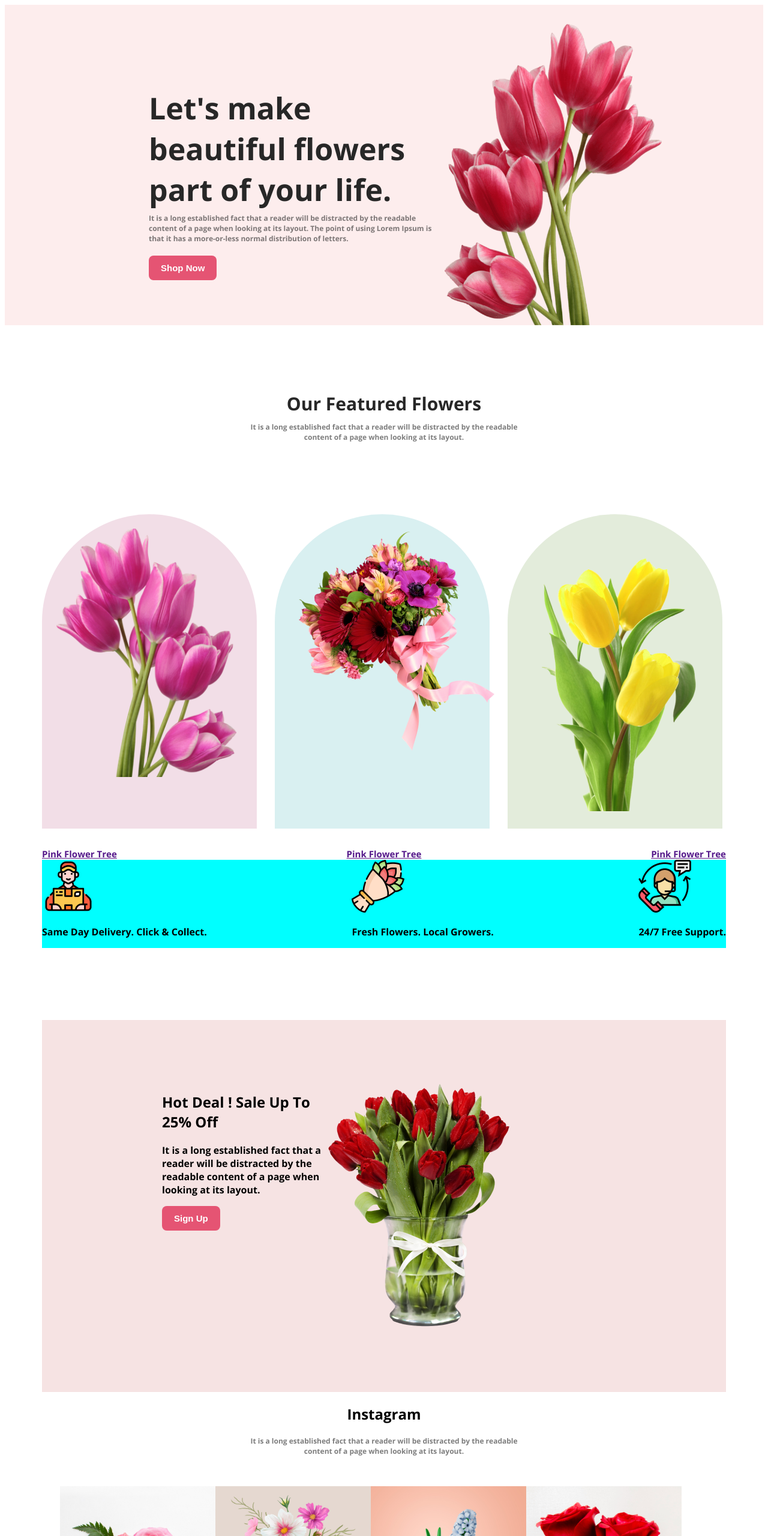
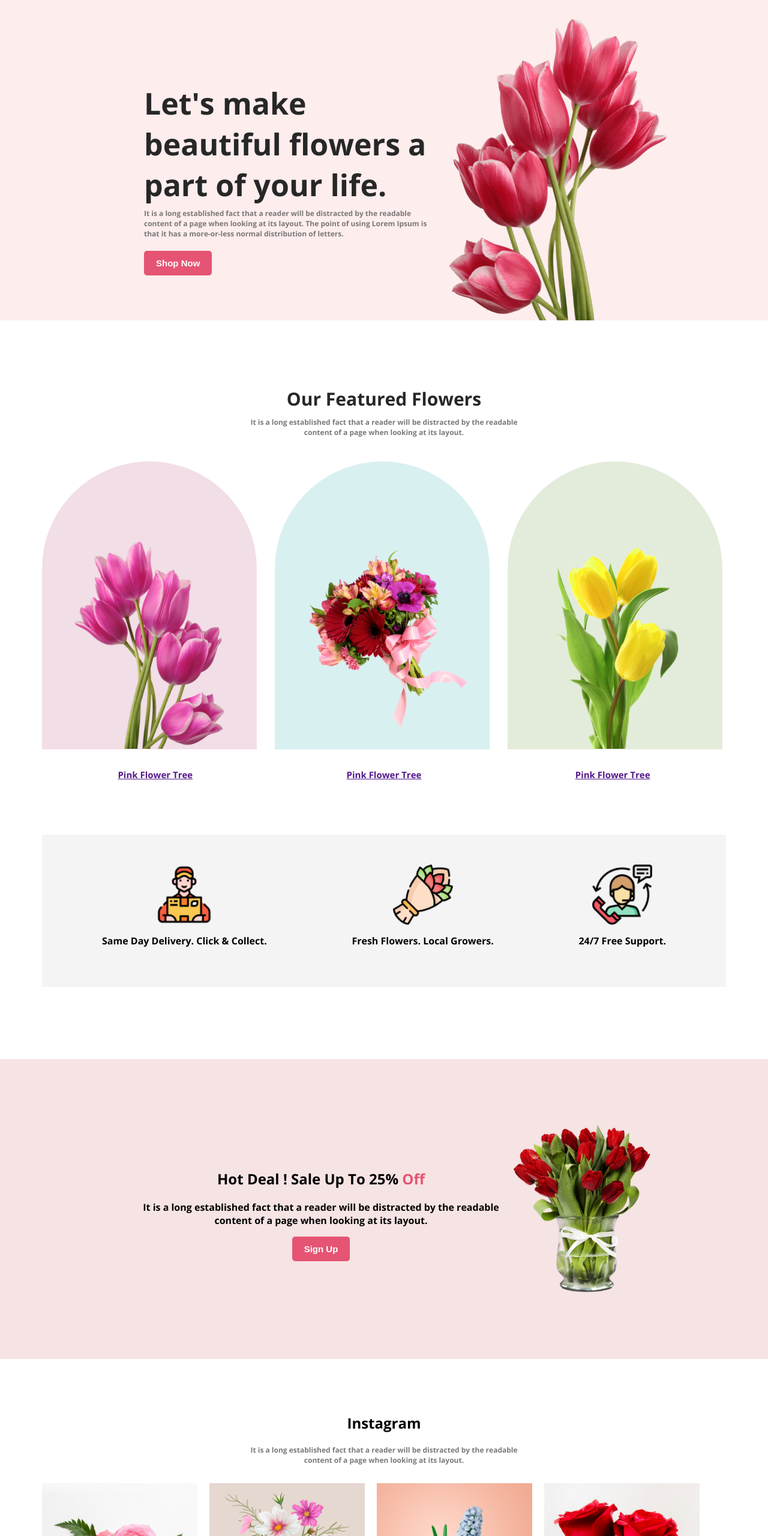
Before and after one commit to ayeshaalpona/flower-assignment-repo, a plain HTML site: page index.html in a window 1280 px wide. Shown: the top 2560 px of the page at 60% size. Drawn offline with nearby package versions, Linux system fonts and the light colour scheme.

Commit message:
all section done

```diff
--- a/index.html
+++ b/index.html
@@ -1,48 +1,60 @@
 <!DOCTYPE html>
 <html lang="en">
-
   <head>
-    <meta charset="UTF-8">
-    <meta name="viewport" content="width=device-width, initial-scale=1.0">
+    <meta charset="UTF-8" />
+    <meta name="viewport" content="width=device-width, initial-scale=1.0" />
     <title>Flower Garden Project</title>
-    <link rel="preconnect" href="https://fonts.googleapis.com">
-    <link rel="preconnect" href="https://fonts.gstatic.com" crossorigin>
-    <link href="https://fonts.googleapis.com/css2?family=Open+Sans:wght@700;800&display=swap" rel="stylesheet">
-    <link rel="stylesheet" href="styles/index.css">
+    <link rel="preconnect" href="https://fonts.googleapis.com" />
+    <link rel="preconnect" href="https://fonts.gstatic.com" crossorigin />
+    <link
+      href="https://fonts.googleapis.com/css2?family=Open+Sans:wght@700;800&display=swap"
+      rel="stylesheet"
+    />
+    <link rel="stylesheet" href="styles/index.css" />
   </head>
 
   <body>
+    <!-- Header section -->
     <header class="header">
       <div class="banner">
         <div class="header-title">
-                <h1 class="header-section">Let's make beautiful flowers part of your life.</h1>
-                <p class="para-section">It is a long established fact that a reader will be distracted by the readable
-                    content of a page when looking at its layout. The point of using Lorem Ipsum is that it has a
-                    more-or-less normal distribution of letters.</p>
+          <h1 class="header-section">
+            Let's make beautiful flowers a part of your life.
+          </h1>
+          <p class="para-section">
+            It is a long established fact that a reader will be distracted by
+            the readable content of a page when looking at its layout. The point
+            of using Lorem Ipsum is that it has a more-or-less normal
+            distribution of letters.
+          </p>
           <button class="btn-primary">Shop Now</button>
         </div>
-            <img class="img-title" src="image/pngwing 10.png" alt="">
+        <img class="img-title" src="image/pngwing 10.png" alt="" />
       </div>
     </header>
+    <!-- Header section -->
+
+    <!-- Main section -->
     <main>
       <section>
         <div class="our">
           <h4 class="our-section">Our Featured Flowers</h4>
-                <p class="para-section">It is a long established fact that a reader will be distracted by the readable
-                    <br> content of a page when looking at its layout.</p>
+          <p class="para-section">
+            It is a long established fact that a reader will be distracted by
+            the readable <br />
+            content of a page when looking at its layout.
+          </p>
         </div>
         <div>
           <div class="our-feature-container">
             <div id="feature-id" class="feature">
-                        <img class="feature-img" src="image/pngwing 6.png" alt="">
-
+              <img class="feature-img" src="image/pngwing 6.png" alt="" />
             </div>
             <div id="feature-id-1" class="feature">
-                        <img src="image/pngwing 5.png" alt="">
+              <img src="image/pngwing 5.png" alt="" class="feature-img2" />
             </div>
             <div id="feature-id-2" class="feature">
-                        <img src="image/pngwing 7.png" alt="">
-
+              <img src="image/pngwing 7.png" alt="" class="feature-img3" />
             </div>
           </div>
           <div class="tree-section">
@@ -60,44 +72,56 @@
       <!-- other section -->
       <section>
         <div class="icon-bar">
-               <div>
-                <img src="image/Group 57.png" alt="">
+          <div class="icon-div">
+            <img src="image/Group 57.png" alt="" class="icon-img" />
             <p>Same Day Delivery. Click & Collect.</p>
           </div>
-               <div>
-                <img src="image/Group 58.png" alt="">
+          <div class="icon-div">
+            <img src="image/Group 58.png" alt="" class="icon-img" />
             <p>Fresh Flowers. Local Growers.</p>
           </div>
-               <div>
-                <img src="image/Group 59.png" alt="">
+          <div class="icon-div">
+            <img src="image/Group 59.png" alt="" class="icon-img" />
             <p>24/7 Free Support.</p>
           </div>
         </div>
       </section>
+</main>
 
       <!-- hot deal section -->
       <section>
         <div class="hot-deal">
           <div class="hot-deal-title">
-                    <h1>Hot Deal ! Sale Up To 25% Off</h1>
-                    <p>It is a long established fact that a reader will be distracted by the readable content of a page when looking at its layout.</p>
+            <div>
+              <h1>Hot Deal ! Sale Up To 25% <span style="color:  #E55473">Off</span></h1>
+              <p>
+                It is a long established fact that a reader will be distracted
+                by the readable <br> content of a page when looking at its layout.
+              </p>
+            </div>
             <button class="btn-primary">Sign Up</button>
           </div>
-                <img src="image/pngwing 8.png" alt="">
+          <img src="image/pngwing 8.png" alt="" class="hot-img" />
         </div>
       </section>
 
+      <!-- main section again -->
+      <main>
       <!-- instagram section-->
       <section>
         <div class="inst">
           <h1 class="inst-heading">Instagram</h1>
-                <p class="para-section">It is a long established fact that a reader will be distracted by the readable <br> content of a page when looking at its layout.</p>
+          <p class="para-section">
+            It is a long established fact that a reader will be distracted by
+            the readable <br />
+            content of a page when looking at its layout.
+          </p>
         </div>
         <div id="img">
-                <img src="image/Flower 01.png" alt="">
-                <img src="image/Rectangle 4.png" alt="">
-                <img src="image/Rectangle 5.png" alt="">
-                <img src="image/Rectangle 6.png" alt="">
+          <img src="image/Flower 01.png" alt="" />
+          <img src="image/Rectangle 4.png" alt="" />
+          <img src="image/Rectangle 5.png" alt="" />
+          <img src="image/Rectangle 6.png" alt="" />
         </div>
       </section>
       <!-- latest  section -->
@@ -106,19 +130,36 @@
           <h1 class="our-section">Get The Latest Deals</h1>
           <p class="para-section">$30 coupon for first shopping</p>
           <div class="input">
-                <input  class="input-field" placeholder="Enter Your Email here" type="text">
-                <button class="btn-primary">Subscribe</button>
+            <input
+              class="input-field"
+              placeholder="Enter Your Email here"
+              type="text"
+            />
+            <button class="btn-primary_ins">Subscribe</button>
           </div>
         </div>
       </section>
     </main>
-<footer  class="footer">
-<div  class="footer-title">
-    <h1 class="footer-heading">Flower<span style="color: antiquewhite;">Shop</span></h1>
-<p class="footer-para">It is a long established fact that a reader will be distracted by the readable <br> content of a page when looking at its layout.</p>
-<p style="color: rgb(82, 80, 80);"><small>&copy;2020-2023, FlowerShop.com.  All rights reserved</small> </p>
+    <!-- Main section -->
+
+    <!-- Footer section -->
+
+    <footer class="footer">
+      <div class="footer-title">
+        <h1 class="footer-heading">
+          Flower<span style="color: antiquewhite">Shop</span>
+        </h1>
+        <p class="footer-para">
+          It is a long established fact that a reader will be distracted by the
+          readable <br />
+          content of a page when looking at its layout.
+        </p>
+        <p style="color: rgb(82, 80, 80)">
+          <small>&copy;2020-2023, FlowerShop.com. All rights reserved</small>
+        </p>
       </div>
     </footer>
+
+    <!-- Footer section -->
   </body>
-
 </html>
--- a/styles/index.css
+++ b/styles/index.css
@@ -1,5 +1,6 @@
 body {
   font-family: "Open Sans", sans-serif;
+  margin: 0px;
 }
 
 .header {
@@ -16,6 +17,7 @@ border-right: 240px; */
 }
 .header-title {
   max-width: 500px;
+
 }
 .img-title {
   width: 400px;
@@ -25,16 +27,18 @@ border-right: 240px; */
   font-size: 50px;
   font-weight: 600;
   margin-bottom: 0px;
+  font-weight: bolder;
+
 }
 .para-section {
-  color: rgba(39, 39, 39, 0.6);
+  color: #7C7778;
   font-size: 12px;
   font-weight: 400;
   margin-top: 5px;
   margin-bottom: 20px;
 }
 .btn-primary {
-  border-radius: 8px;
+  border-radius: 5px;
   background: #e55473;
   color: #fff;
   font-size: 15px;
@@ -49,14 +53,14 @@ main {
   margin: 0 auto;
 }
 .our {
-  padding: 100px;
+  padding: 100px 100px 20px 100px;
   border-radius: 10px;
   text-align: center;
 }
 .our-section {
   color: #272727;
   font-size: 30px;
-  font-weight: 500;
+  font-weight: bold;
   margin-top: 10px;
   margin-bottom: 10px;
 }
@@ -71,9 +75,10 @@ main {
   display: flex;
   /* justify-content: center; */
   gap: 30px;
+  height: 480px;
 }
 .feature {
-  padding: 24px;
+  padding: 24px 24px 0px 24px;
   border-radius: 300px 300px 0px 0px;
   width: 310px;
 }
@@ -87,16 +92,29 @@ main {
   background: rgba(71, 125, 17, 0.15);
 }
 .feature-img {
+  width: 250px;
+  padding-top: 110px;
+  padding-left: 30px;
+}
+.feature-img2 {
   width: 300px;
+  padding-top: 120px;
+  padding-left: 20px;
+}
+.feature-img3 {
+  width: 250px;
+  padding-top: 80px;
+  padding-left: 30px;
 }
 .tree-section {
   display: flex;
-  justify-content: space-between;
+  justify-content: space-evenly;
   margin-top: 32px;
   color: #272727;
   text-align: center;
   font-size: 15px;
   font-weight: 700;
+  gap: 130px;
 }
 /* .links{
   display: flex;
@@ -104,42 +122,87 @@ main {
 } */
 /* other section */
 .icon-bar {
-  background-color: aqua;
+  background-color:#F4F4F4;
   display: flex;
   justify-content: space-between;
+  margin-top: 90px;
+  padding: 50px 100px 50px 100px;
+}
+.icon-div{
+  display: flex;
+  flex-direction: column;
+  justify-content: center;
+  align-items: center;
+}
+.icon-img{
+  width: 100px;
 }
 
 /* hot deal section */
 .hot-deal {
+
   display: flex;
   background-color: rgb(246, 227, 227);
-  padding: 100px 350px 100px 200px;
+  padding: 100px 150px 100px 200px;
   margin-top: 120px;
+  height: 300px;
+  align-items: center;
+  gap: 20px;
+  justify-content: center;
+}
+.hot-deal-title{
+  text-align: center;
+}
+.hot-img{
+  width: 240px;
+  height: 290px;
 }
 
 /* insta part */
 .inst {
   text-align: center;
+  margin-bottom: 30px;
+}
+.inst-heading{
+  margin-top: 90px;
 }
 #img {
   width: 300px;
   height: 300px;
   display: flex;
-  padding: 30px 30px 30px 30px;
+  /* padding: 0px 30px 30px 30px; */
+  gap: 20px;
+}
+.btn-primary_ins {
+  border-radius: 5px;
+  background: #e55473;
+  color: #fff;
+  font-size: 15px;
+  font-weight: 600;
+  border: 0;
+  margin-left: 15px;
+  padding: 2px 20px;
+  height: 50px;
 }
 /* .banner img */
 
 /* footer part */
 .footer {
-  background-color: #272727;
+  background-color: #111010;
   text-align: center;
   height: 300px;
+  margin-top: 80px;
 }
 .footer-title{
-
+ display: flex;
+ flex-direction: column;
+ justify-content: center;
+ align-items: center;
+ padding: 60px;
 }
 .footer-heading {
-  color: #e55473;
+  color: #E55473;
+  margin-bottom: 0px;
 }
 .footer-para {
   color: rgba(255, 255, 255, 0.9);
@@ -150,6 +213,7 @@ main {
 
 /* latest part */
 .latest {
+  margin-top: 40px;
   background-image: url(../image/Rectangle\ 9.png);
   background-repeat: no-repeat;
   padding: 100px 240px;
```
Lines whose indentation alone changed are shown as unchanged.
